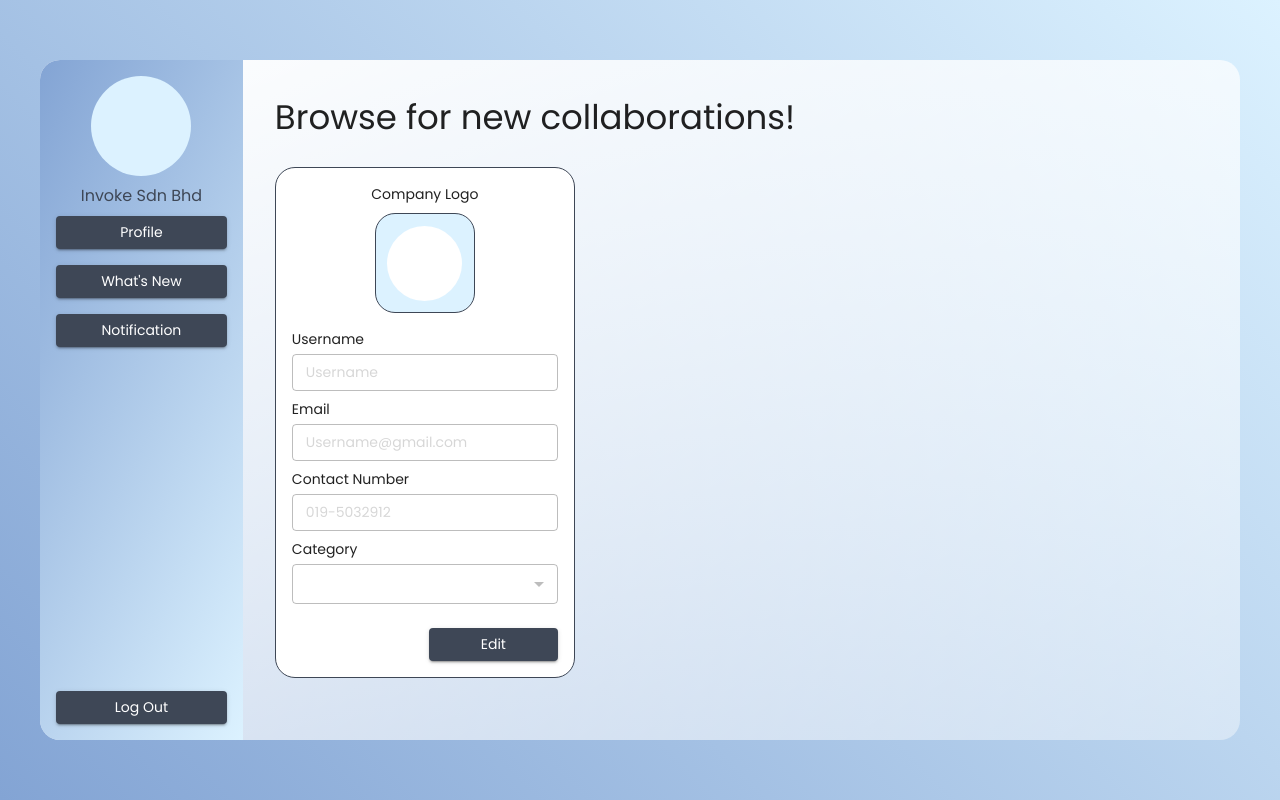
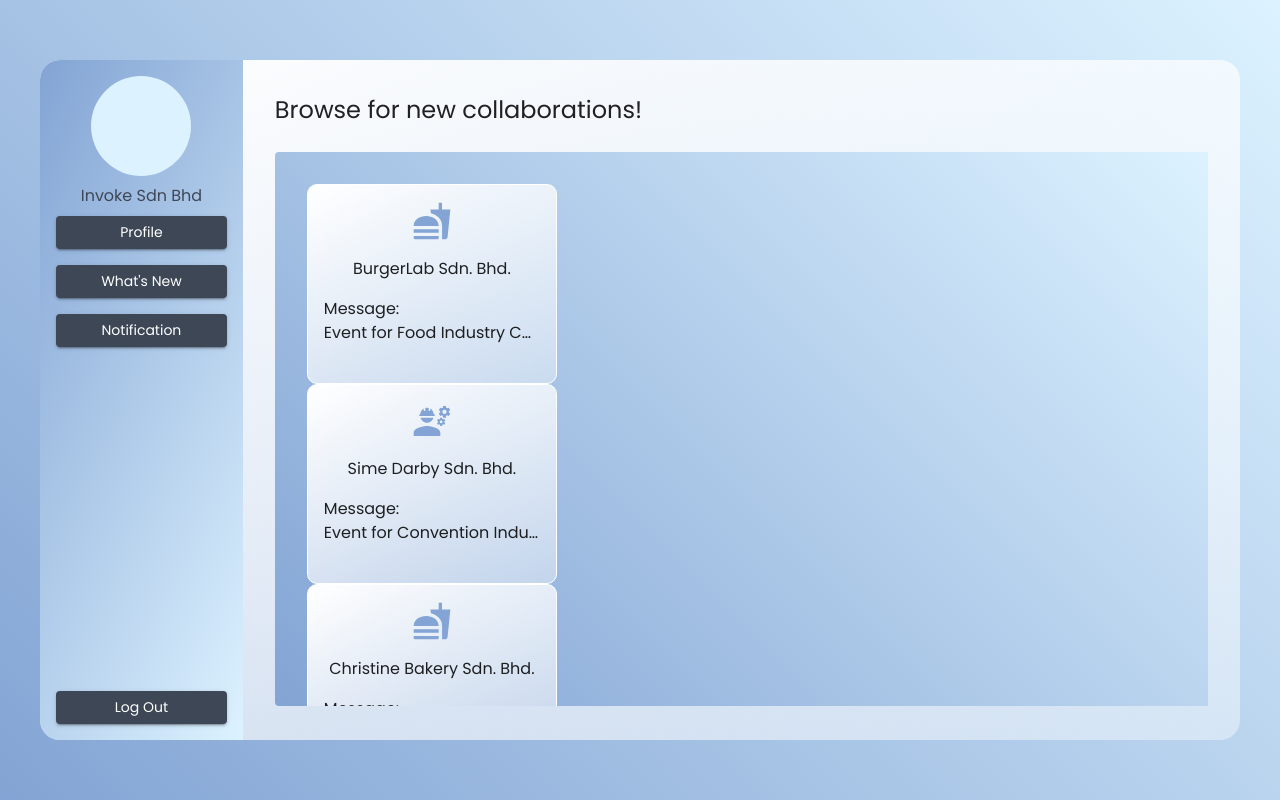
Before and after one commit to calvinwong95/entente, a React (Create React App) app: page /whatsnew in a window 1280 px wide. Built offline with nearby package versions, Linux system fonts and the light colour scheme.

Commit message:
wip: added icons in card

```diff
--- /dev/null
+++ b/src/views/WhatsNew/components/TenCompanyCard.js
@@ -0,0 +1,72 @@
+import { Box, Icon, Typography } from "@mui/material";
+import React, { useEffect, useState } from "react";
+import UseStyles from "../../../hooks/useStyle";
+import { Fastfood, Engineering } from "@mui/icons-material";
+
+const TenCompanyCard = ({ companyData }) => {
+  const { company_name, message, category } = companyData;
+  const classes = UseStyles();
+
+  return (
+    <Box
+      className={classes.glassmorphism}
+      sx={{
+        width: "250px",
+        minHeight: "200px",
+        border: 1,
+        borderColor: "#FFF",
+        borderRadius: 2.5,
+        p: 2,
+        display: "flex",
+        flexDirection: "column",
+        rowGap: 2,
+        cursor: "pointer",
+      }}
+    >
+      <Box
+        sx={{ display: "flex", justifyContent: "center", alignItems: "center" }}
+      >
+        {(() => {
+          switch (category) {
+            case "F&B":
+              return (
+                <Fastfood sx={{ color: "primary-01.main", fontSize: "40px" }} />
+              );
+            case "Engineering":
+              return (
+                <Engineering
+                  sx={{ color: "primary-01.main", fontSize: "40px" }}
+                />
+              );
+
+            default:
+              return null;
+          }
+        })()}
+      </Box>
+      <Box>
+        <Typography variant="h4" sx={{ textAlign: "center" }}>
+          {company_name}
+        </Typography>
+      </Box>
+      <Box>
+        <Typography variant="h4" sx={{ textAlign: "start" }}>
+          Message:
+        </Typography>
+        <Box
+          sx={{
+            overflow: "hidden",
+            textOverflow: "ellipsis",
+            width: "100%",
+          }}
+        >
+          <Typography variant="h4" noWrap sx={{ textAlign: "center" }}>
+            {message}
+          </Typography>
+        </Box>
+      </Box>
+    </Box>
+  );
+};
+
+export default TenCompanyCard;
--- a/src/views/WhatsNew/index.js
+++ b/src/views/WhatsNew/index.js
@@ -1,178 +1,78 @@
 import { Box, MenuItem, Modal, Typography, Icon } from "@mui/material";
 import React, { useState } from "react";
 import TenButton from "../../components/TenButton";
-import TenDropdown from "../../components/TenDropdown";
-import TenDropzone from "../../components/TenDropzone";
+import TenNoDisplay from "../../components/TenNoDisplay";
 import TenTextField from "../../components/TenTextField";
 import UseStyles from "../../hooks/useStyle";
 import Dashboard from "../Dashboard";
+import TenCompanyCard from "./components/TenCompanyCard";
 
 const WhatsNew = () => {
   const classes = UseStyles();
-  const [isEdit, setIsEdit] = useState(false);
-  const [openModal, setOpenModal] = useState(false);
+  const [data, setData] = useState([
+    {
+      company_id: 125,
+      company_name: "BurgerLab Sdn. Bhd.",
+      category: "F&B",
+      message:
+        "Event for Food Industry Collaboration this weekend on the 4th of March 2023. Join us if you like",
+    },
+    {
+      company_id: 126,
+      company_name: "Sime Darby Sdn. Bhd.",
+      category: "Engineering",
+      message:
+        "Event for Convention Industrial Equipment Collaboration this weekend on the 4th of March 2023. Join us if you like",
+    },
+    {
+      company_id: 127,
+      company_name: "Christine Bakery Sdn. Bhd.",
+      category: "F&B",
+      message:
+        "Event for Food Industry Collaboration this weekend on the 4th of March 2023. Join us if you like",
+    },
+  ]);
+
   return (
     <Dashboard>
       <Box sx={{ height: "100%" }}>
         <Box sx={{ marginBottom: 3 }}>
-          <Typography variant="h1">Browse for new collaborations!</Typography>
+          <Typography variant="h2">Browse for new collaborations!</Typography>
         </Box>
-
         <Box
+          className={classes.defaultBackground}
           sx={{
-            width: 300,
-
-            backgroundColor: "#FFFFFF",
-            borderRadius: 5,
-            border: 1,
-            borderColor: "third-01.main",
-            padding: 2,
+            width: "100%",
+            minHeight: "90%",
+            maxHeight: "90%",
+            borderTopLeftRadius: 4,
+            borderBottomLeftRadius: 4,
+            padding: 4,
+            overflow: "auto",
+            //To edit scrollbar in future
+            "&::-webkit-scrollbar": {
+              width: "5px",
+            },
+            "&::-webkit-scrollbar-track": {
+              background: "#DCF2FF",
+            },
+            "&::-webkit-scrollbar-thumb": {
+              background: "#1D388F61",
+              borderRadius: 2,
+            },
           }}
         >
-          <Box
-            sx={{
-              display: "flex",
-              flexDirection: "column",
-              alignItems: "center",
-              justifyContent: "center",
-              rowGap: isEdit ? 0 : 1,
-            }}
-          >
-            <Typography>Company Logo</Typography>
-            {!isEdit && (
-              <Box
-                sx={{
-                  width: 100,
-                  height: 100,
-                  borderRadius: 5,
-                  border: 1,
-                  borderColor: "third-01.main",
-                  backgroundColor: "second-01.main",
-                  display: "flex",
-                  alignItems: "center",
-                  justifyContent: "center",
-                  marginBottom: 2,
-                }}
-              >
-                <Box
-                  sx={{
-                    width: 75,
-                    height: 75,
-                    borderRadius: "50%",
-                    backgroundColor: "#FFFFFF",
-                  }}
-                ></Box>
-              </Box>
-            )}
-            {isEdit && <TenDropzone></TenDropzone>}
-          </Box>
-          <Box>
-            <Typography>Username</Typography>
-            <TenTextField
-              placeholder="Username"
-              disabled={isEdit ? false : true}
-            ></TenTextField>
-          </Box>
-          <Box>
-            <Typography>Email</Typography>
-            <TenTextField
-              placeholder="Username@gmail.com"
-              disabled={isEdit ? false : true}
-            >
-              {" "}
-            </TenTextField>
-          </Box>
-          <Box>
-            <Typography>Contact Number</Typography>
-            <TenTextField
-              placeholder="019-5032912"
-              disabled={isEdit ? false : true}
-            ></TenTextField>
-          </Box>
-          <Box>
-            <Typography>Category</Typography>
-            <TenDropdown disabled={isEdit ? false : true}>
-              <MenuItem value={10}>Ten</MenuItem>
-              <MenuItem value={20}>Twenn</MenuItem>
-              <MenuItem value={30}>Thren</MenuItem>
-            </TenDropdown>
-          </Box>
-
-          <Box
-            sx={{
-              display: "flex",
-              flexDirection: "row",
-              alignItems: "center",
-              columnGap: 1,
-              justifyContent: "flex-end",
-              marginTop: 2,
-            }}
-          >
-            {isEdit && (
-              <TenButton
-                variant="outlined"
-                color="third-01"
-                onClick={() => setIsEdit(false)}
-              >
-                <Typography sx={{ color: "third-01.main" }}>Cancel</Typography>
-              </TenButton>
-            )}
-            {isEdit && (
-              <TenButton
-                variant="contained"
-                color="third-01"
-                onClick={() => setOpenModal(true)}
-              >
-                <Typography className={classes.whiteFont}>Save</Typography>
-              </TenButton>
-            )}
-            <Modal open={openModal} onClose={() => setOpenModal(false)}>
-              <Box
-                sx={{
-                  width: 400,
-                  height: 180,
-                  backgroundColor: "white",
-                  position: "absolute",
-                  top: `calc((100% - 180px )/ 2 )`,
-                  left: `calc((100% - 400px) / 2)`,
-                  borderRadius: 5,
-                  padding: 2,
-                  display: "flex",
-                  flexDirection: "column",
-                  alignItems: "center",
-                  justifyContent: "space-evenly",
-                }}
-              >
-                <Typography sx={{ textAlign: "center" }} color="third-01.main">
-                  Profile Page Saved
-                </Typography>
-                <Icon sx={{ fontSize: 50, color: "third-01.main" }}>
-                  check_circle_outline
-                </Icon>
-                <TenButton
-                  fullWidth
-                  variant="contained"
-                  color="third-01"
-                  onClick={() => {
-                    setOpenModal(false);
-                    setIsEdit(false);
-                  }}
-                >
-                  <Typography className={classes.whiteFont}>Back</Typography>
-                </TenButton>
-              </Box>
-            </Modal>
-            {!isEdit && (
-              <TenButton
-                sx={{ width: "48.5%" }}
-                variant="contained"
-                color="third-01"
-                onClick={() => setIsEdit(true)}
-              >
-                <Typography className={classes.whiteFont}>Edit</Typography>
-              </TenButton>
-            )}
-          </Box>
+          {data?.length !== 0 ? (
+            data?.map((item) => {
+              return (
+                <Box key={item?.id}>
+                  <TenCompanyCard companyData={item} />
+                </Box>
+              );
+            })
+          ) : (
+            <TenNoDisplay />
+          )}
         </Box>
       </Box>
     </Dashboard>
```
